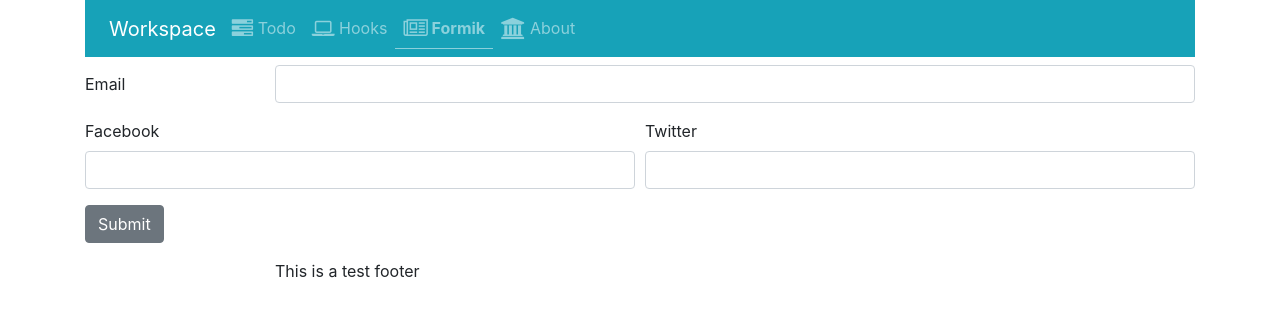
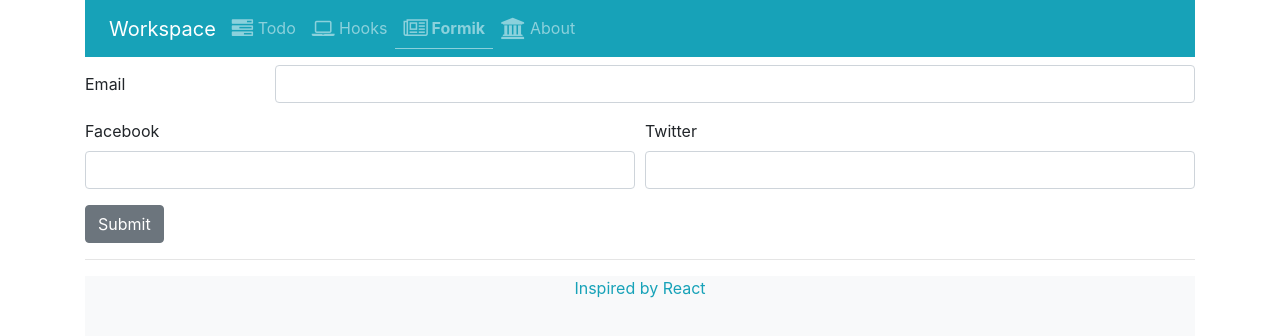
Before and after one commit to leasonYin/todos, a React (Create React App) app: page /workspace/formik in a window 1280 px wide. Shown: the top 336 px of the page. Built offline with nearby package versions, Linux system fonts and the light colour scheme.

Commit message:
add valiation on formik

```diff
--- a/src/components/formik/UserForm.js
+++ b/src/components/formik/UserForm.js
@@ -1,11 +1,22 @@
 import React from 'react';
-import { Formik } from 'formik';
-import { Form, Input, Label, FormGroup, Col, Row, Button } from 'reactstrap';
+import { Formik, ErrorMessage, Field } from 'formik';
+import { Form, Input, Label, FormGroup, Col, Row, Button, FormText } from 'reactstrap';
 
 export default function UserForm() {
     return (
         <Formik
             initialValues={{ email: '', social: { facebook: '', twitter: '' } }}
+            validate={values => {
+                let errors = {};
+                if(!values.email) {
+                    errors.email = "Email is required";
+                } else if(
+                    !/^[A-Z0-9._%+-]+@[A-Z0-9.-]+\.[A-Z]{2,}$/i.test(values.email)
+                ) {
+                    errors.email = "Invalid email format";
+                }
+                return errors;
+            }}
             onSubmit={(values, actions) => {
                 console.log(values);
                 actions.setSubmitting(false);
@@ -16,8 +27,8 @@ export default function UserForm() {
                         <FormGroup row>
                             <Label for="email" md={2}>Email</Label>
                             <Col md={10}>
-                                <Input type="email" id="email" value={values.email}
-                                    onChange={handleChange} onBlur={handleBlur} />
+                                <Field type="email" id="email" name="email" className="form-control" />
+                                <ErrorMessage name="email" component="span" className="text-danger" />
                             </Col>
                         </FormGroup>
                         <Row form>
@@ -38,7 +49,7 @@ export default function UserForm() {
                         </Row>
                         <FormGroup row>
                             <Col>
-                                <Button type="submit">Submit</Button>
+                                <Button type="submit" disabled={isSubmitting}>Submit</Button>
                             </Col>
                         </FormGroup>
                     </Form>
--- a/src/components/layout/Footer.js
+++ b/src/components/layout/Footer.js
@@ -3,9 +3,10 @@ import React from 'react'
 export default function Footer() {
     return (
         <div className="container">
-            <div className="row">
-                <div className="col-10 offset-2">
-                    This is a test footer
+            <hr />
+            <div className="row bg-light ml-0 mr-0" style={{height: "100px"}}>
+                <div className="col-12 text-center text-info">
+                    Inspired by React
                 </div>
             </div>
         </div>
```
Also changed, not shown: 1 other file (tests, documents, lock files or other folders).
